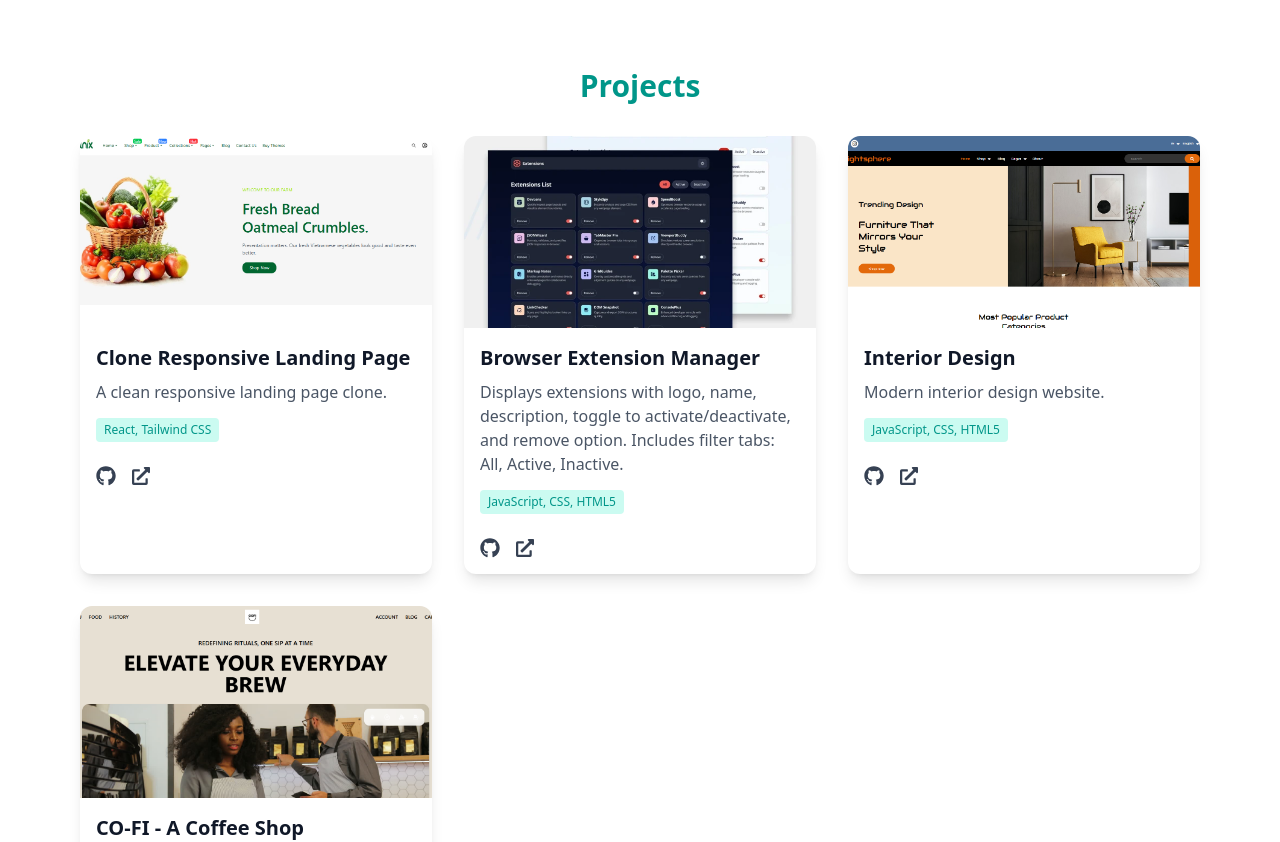
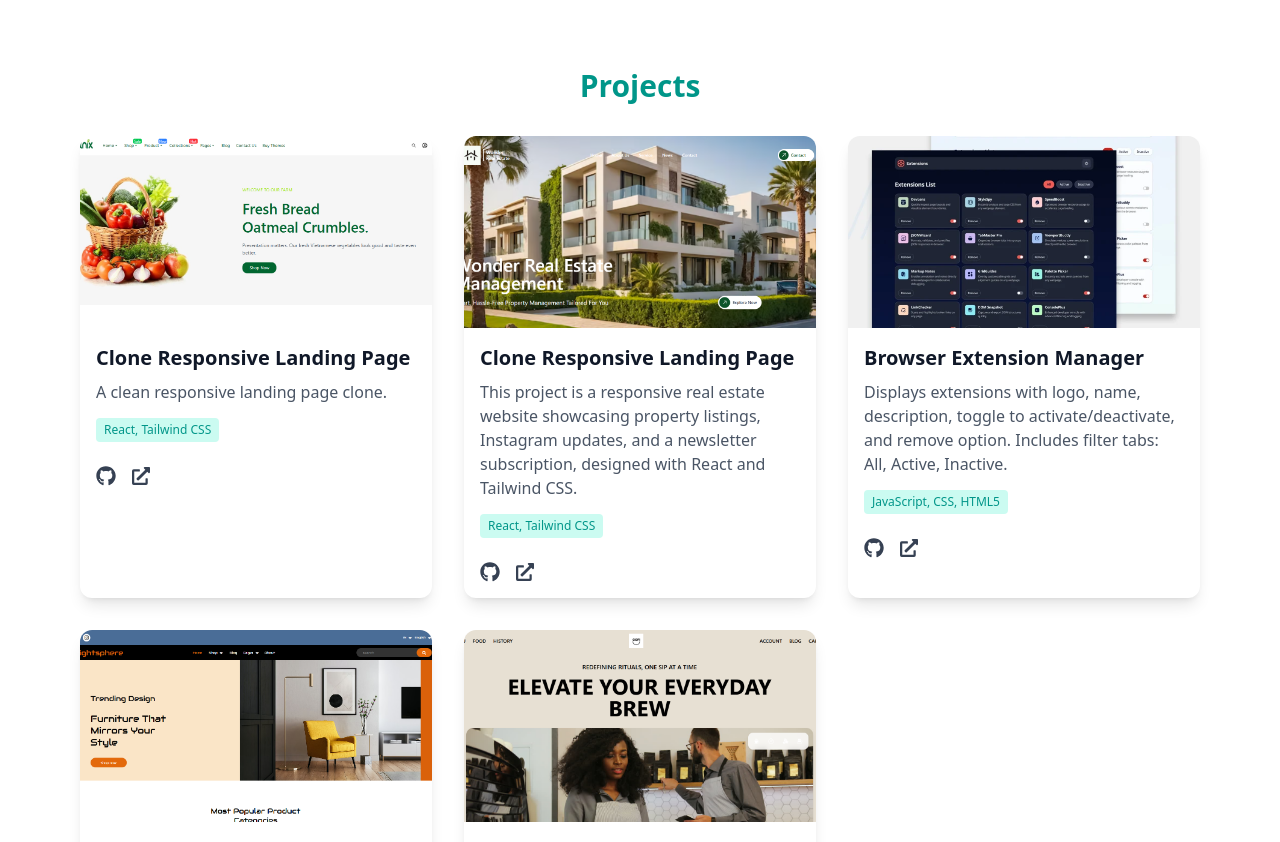
Before and after one commit to TEMITECH-BOY/MYPORTFOLIO, a React (Vite) app: page / in a window 1280 px wide. Shown: the part 860-1702 px from the top of the page. Built offline with nearby package versions, Linux system fonts and the light colour scheme.

Commit message:
Your descriptive commit message

```diff
--- a/src/components/Projects.jsx
+++ b/src/components/Projects.jsx
@@ -9,6 +9,15 @@ const projects = [
     image: "/organix.png",
     demo: "https://organix-farm.vercel.app/",
     github: "https://github.com/TEMITECH-BOY/Organix-Farm",
+  },
+  {
+    name: "Clone Responsive Landing Page",
+    description:
+      "This project is a responsive real estate website showcasing property listings, Instagram updates, and a newsletter subscription, designed with React and Tailwind CSS.",
+    tech: "React, Tailwind CSS",
+    image: "/wonder.png",
+    demo: "https://wonder-real-estate.vercel.app/",
+    github: "https://github.com/TEMITECH-BOY/wonder-real-estate",
   },
   {
     name: "Browser Extension Manager",
```
Also changed, not shown: public/wonder.png (added).
